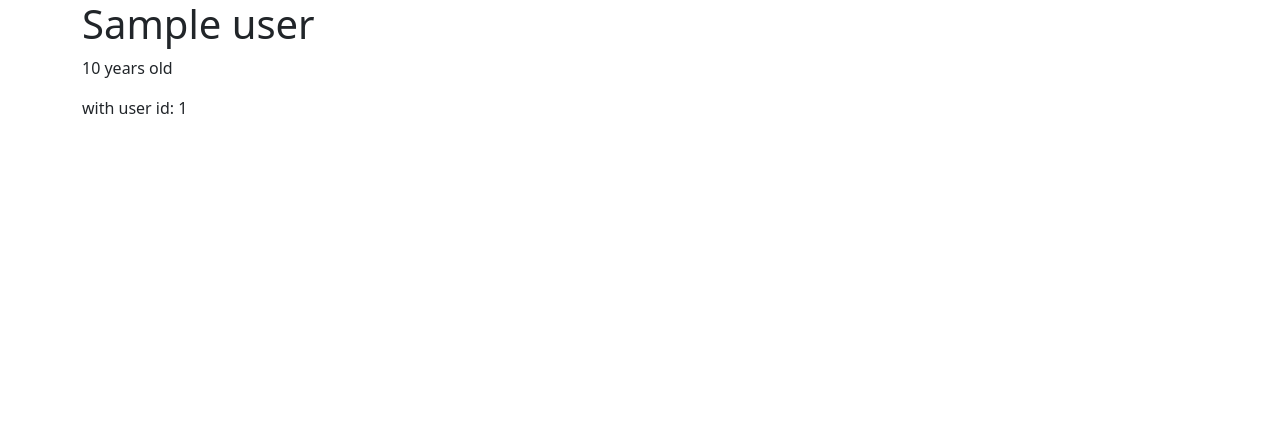
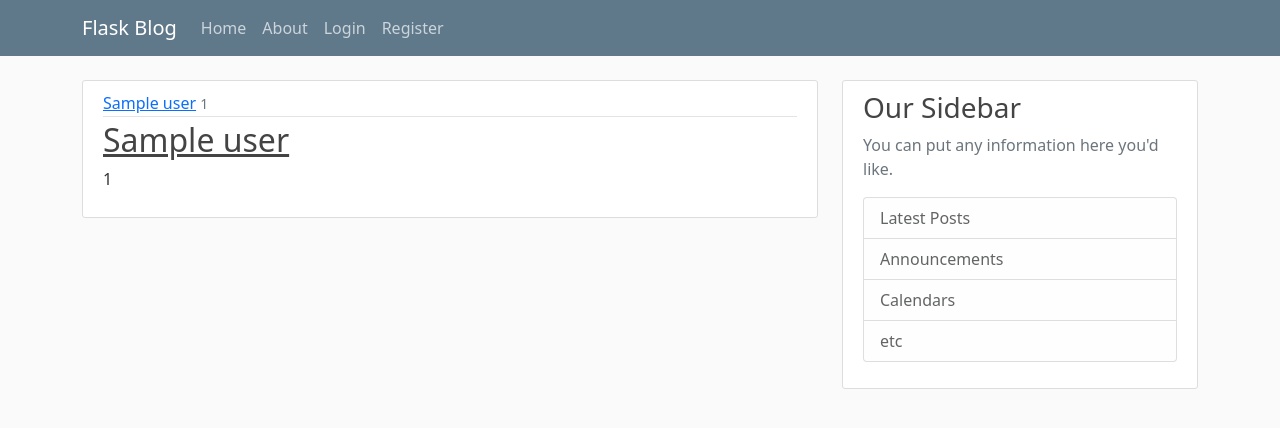
Before and after one commit to pavlicic1marko/FlaskApp, a Flask app: template templates/test.html in a window 1280 px wide. Shown: the top 428 px of the page. Run offline with Flask 3, Linux system fonts and the light colour scheme; the template is opened without the code that fills it: most values are stand-ins (such as "Sample title", 1, 10 or a date in 2020); some libraries are stand-ins or nearby versions.

Commit message:
adding main.css, url_for, improve layout.html

```diff
--- a/backend.py
+++ b/backend.py
@@ -5,7 +5,7 @@ app = Flask(__name__)
 
 @app.route("/", methods=['GET'])
 def generate_user():
-    return {"name": "marko", "age": "33", "id": "123153765"}
+    return [{"name": "marko", "age": "33", "id": "123153765"},{"name": "marko", "age": "33", "id": "123153765"}]
 
 
 if __name__ == "__main__":
--- a/frontend.py
+++ b/frontend.py
@@ -1,5 +1,5 @@
 import requests
-from flask import Flask, render_template
+from flask import Flask, render_template, url_for
 
 app = Flask(__name__, template_folder='templates')
 random_microservice_url = "http://127.0.0.1:5000"
@@ -20,7 +20,7 @@ def about_page():
 
 def get_user_data():
     response = requests.get(random_microservice_url)
-    return [response.json()]
+    return response.json()
 
 
 if __name__ == '__main__':
--- /dev/null
+++ b/static/main.css
@@ -0,0 +1,80 @@
+body {
+  background: #fafafa;
+  color: #333333;
+  margin-top: 5rem;
+}
+
+h1, h2, h3, h4, h5, h6 {
+  color: #444444;
+}
+
+.bg-steel {
+  background-color: #5f788a;
+}
+
+.site-header .navbar-nav .nav-link {
+  color: #cbd5db;
+}
+
+.site-header .navbar-nav .nav-link:hover {
+  color: #ffffff;
+}
+
+.site-header .navbar-nav .nav-link.active {
+  font-weight: 500;
+}
+
+.content-section {
+  background: #ffffff;
+  padding: 10px 20px;
+  border: 1px solid #dddddd;
+  border-radius: 3px;
+  margin-bottom: 20px;
+}
+
+.article-title {
+  color: #444444;
+}
+
+a.article-title:hover {
+  color: #428bca;
+  text-decoration: none;
+}
+
+.article-content {
+  white-space: pre-line;
+}
+
+.article-img {
+  height: 65px;
+  width: 65px;
+  margin-right: 16px;
+}
+
+.article-metadata {
+  padding-bottom: 1px;
+  margin-bottom: 4px;
+  border-bottom: 1px solid #e3e3e3
+}
+
+.article-metadata a:hover {
+  color: #333;
+  text-decoration: none;
+}
+
+.article-svg {
+  width: 25px;
+  height: 25px;
+  vertical-align: middle;
+}
+
+.account-img {
+  height: 125px;
+  width: 125px;
+  margin-right: 20px;
+  margin-bottom: 16px;
+}
+
+.account-heading {
+  font-size: 2.5rem;
+}
--- a/templates/layout.html
+++ b/templates/layout.html
@@ -7,6 +7,10 @@
 
     <!-- Bootstrap CSS -->
     <link href="https://cdn.jsdelivr.net/npm/bootstrap@5.0.2/dist/css/bootstrap.min.css" rel="stylesheet" integrity="sha384-EVSTQN3/azprG1Anm3QDgpJLIm9Nao0Yz1ztcQTwFspd3yD65VohhpuuCOmLASjC" crossorigin="anonymous">
+
+    <!-- url_for flask -->
+    <link rel="stylesheet" type="text/css" href="{{ url_for('static', filename='main.css') }}">
+
     {% if title %}
         <title>Flask Blog - {{ title }}</title>
     {% else %}
@@ -14,9 +18,47 @@
     {% endif %}
 </head>
 <body>
-    <div class="container">
-    {% block content %}{% endblock %}
-    </div>
+    <header class="site-header">
+      <nav class="navbar navbar-expand-md navbar-dark bg-steel fixed-top">
+        <div class="container">
+          <a class="navbar-brand mr-4" href="/">Flask Blog</a>
+          <button class="navbar-toggler" type="button" data-toggle="collapse" data-target="#navbarToggle" aria-controls="navbarToggle" aria-expanded="false" aria-label="Toggle navigation">
+            <span class="navbar-toggler-icon"></span>
+          </button>
+          <div class="collapse navbar-collapse" id="navbarToggle">
+            <div class="navbar-nav mr-auto">
+              <a class="nav-item nav-link" href="/">Home</a>
+              <a class="nav-item nav-link" href="/about">About</a>
+            </div>
+            <!-- Navbar Right Side -->
+            <div class="navbar-nav">
+              <a class="nav-item nav-link" href="/login">Login</a>
+              <a class="nav-item nav-link" href="/register">Register</a>
+            </div>
+          </div>
+        </div>
+      </nav>
+    </header>
+    <main role="main" class="container">
+      <div class="row">
+        <div class="col-md-8">
+          {% block content %}{% endblock %}
+        </div>
+        <div class="col-md-4">
+          <div class="content-section">
+            <h3>Our Sidebar</h3>
+            <p class='text-muted'>You can put any information here you'd like.
+              <ul class="list-group">
+                <li class="list-group-item list-group-item-light">Latest Posts</li>
+                <li class="list-group-item list-group-item-light">Announcements</li>
+                <li class="list-group-item list-group-item-light">Calendars</li>
+                <li class="list-group-item list-group-item-light">etc</li>
+              </ul>
+            </p>
+          </div>
+        </div>
+      </div>
+    </main>
     <!-- Optional JavaScript; choose one of the two! -->
 
     <!-- Option 1: Bootstrap Bundle with Popper -->
--- a/templates/test.html
+++ b/templates/test.html
@@ -1,8 +1,15 @@
 {% extends "layout.html" %}
 {% block content %}
     {% for user in user_data %}
-        <h1> {{ user.name }} </h1>
-        <p> {{user.age}} years old </p>
-        <p> with user id: {{user.id}} </p>
+    <article class="media content-section">
+      <div class="media-body">
+        <div class="article-metadata">
+          <a class="mr-2" href="#">{{ user.name }}</a>
+          <small class="text-muted">{{ user.id }}</small>
+        </div>
+        <h2><a class="article-title" href="#">{{ user.name }}</a></h2>
+        <p class="article-content">{{ user.id }}</p>
+      </div>
+    </article>
     {% endfor %}
 {% endblock content %}
```
